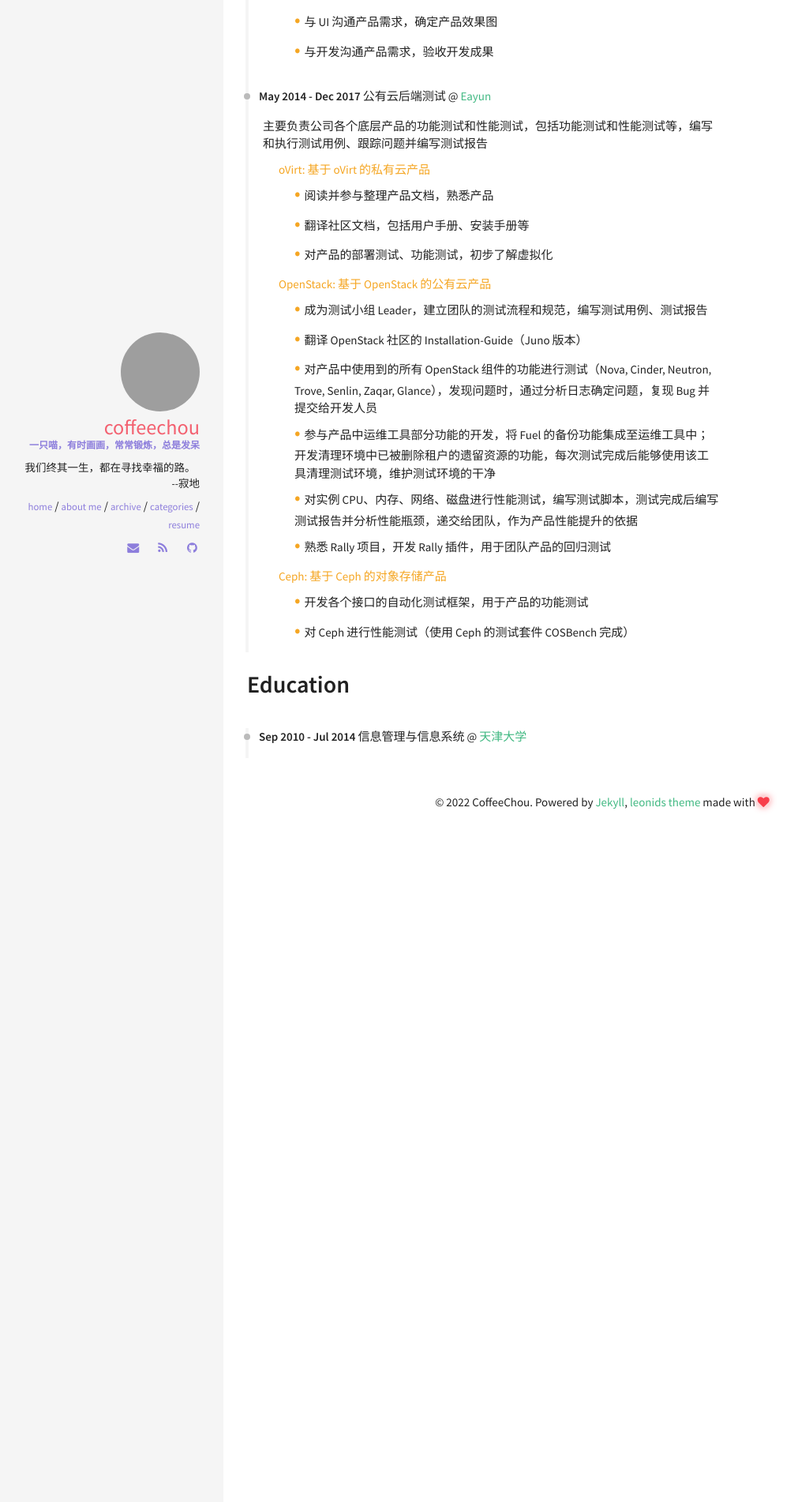
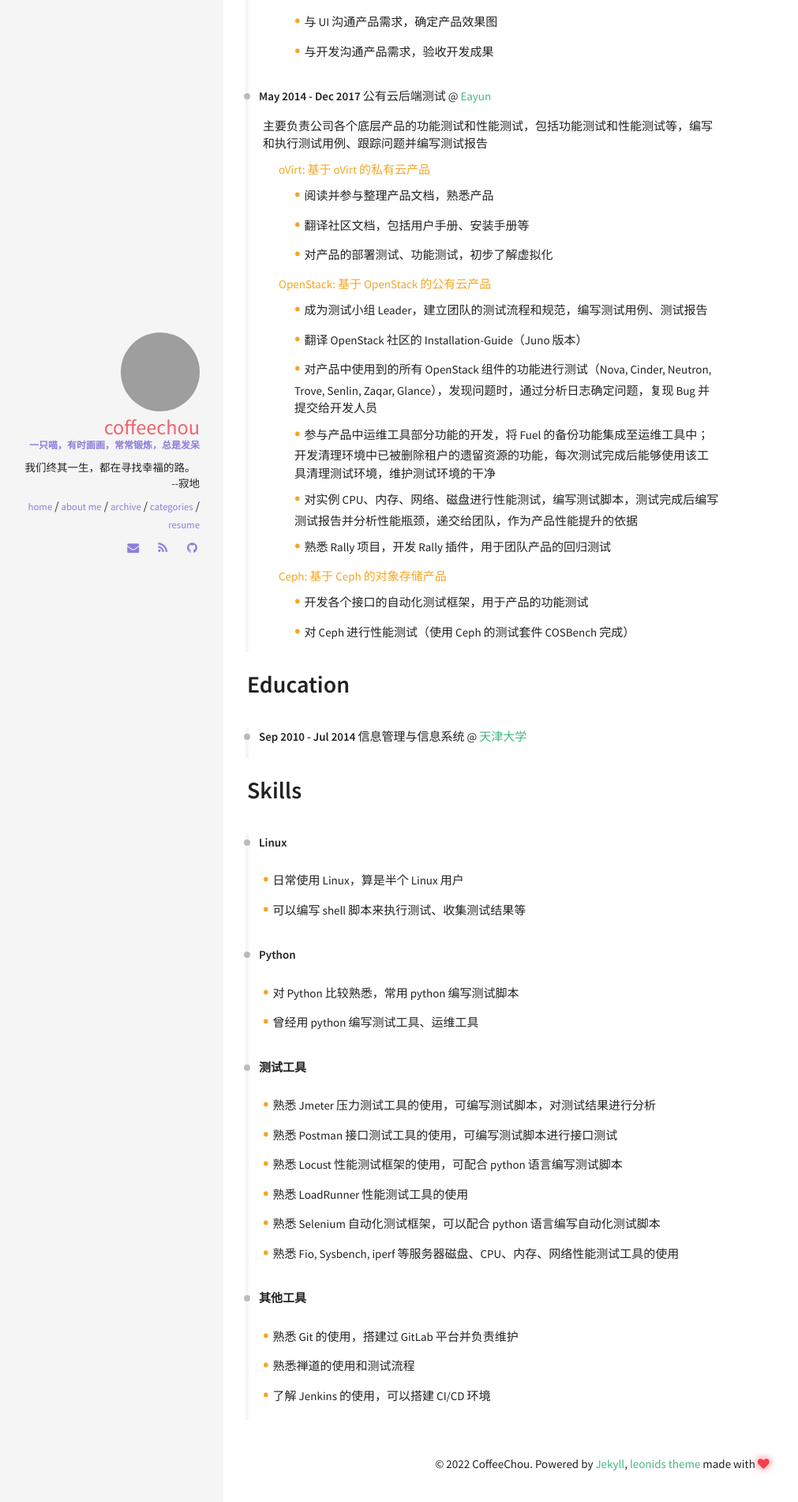
Before and after one commit to CoffeeChou/CoffeeChou.github.io, a Jekyll site: the page built from resume.html, in a window 1280 px wide. Shown: the part 705-2607 px from the top of the page at 79% size, without its empty margins (37-1048 px from the left). Built offline with Jekyll 4.4.1, drawn with Linux system fonts in a browser that asks for light colours; grey boxes are pictures that could not be loaded.

Commit message:
Add skills section
Signed-off-by: CoffeeChou <coffee.zyr@gmail.com>

```diff
--- /dev/null
+++ b/_data/index/skills.yml
@@ -0,0 +1,25 @@
+-
+  name: Linux
+  details:
+    - 日常使用 Linux，算是半个 Linux 用户
+    - 可以编写 shell 脚本来执行测试、收集测试结果等
+-
+  name: Python
+  details:
+    - 对 Python 比较熟悉，常用 python 编写测试脚本
+    - 曾经用 python 编写测试工具、运维工具
+-
+  name: 测试工具
+  details:
+    - 熟悉 Jmeter 压力测试工具的使用，可编写测试脚本，对测试结果进行分析
+    - 熟悉 Postman 接口测试工具的使用，可编写测试脚本进行接口测试
+    - 熟悉 Locust 性能测试框架的使用，可配合 python 语言编写测试脚本
+    - 熟悉 LoadRunner 性能测试工具的使用
+    - 熟悉 Selenium 自动化测试框架，可以配合 python 语言编写自动化测试脚本
+    - 熟悉 Fio, Sysbench, iperf 等服务器磁盘、CPU、内存、网络性能测试工具的使用
+-
+  name: 其他工具
+  details:
+    - 熟悉 Git 的使用，搭建过 GitLab 平台并负责维护
+    - 熟悉禅道的使用和测试流程
+    - 了解 Jenkins 的使用，可以搭建 CI/CD 环境
--- /dev/null
+++ b/_includes/sections/skills.html
@@ -0,0 +1,15 @@
+<div class="navy-line"></div>
+<h1><span data-i18n="skills.my_skills">Skills</span></h1>
+
+<div class="archive">
+  <div class="timeline" id="timeline">
+    {% for skill in site.data.index.skills %}
+    <div class="archive-title bio">
+        <div class="archive-title"><div class="archive-year"><strong>{{ skill.name }}</strong></div></div>
+        {% for details in skill.details %}
+        <div class="bio-data" style="margin-bottom: 0;"><span style="font-size: 25px;">• </span>{{ details }}</div>
+        {% endfor %}
+    </div>
+    {% endfor %}
+  </div>
+</div>
--- a/_layouts/resume.html
+++ b/_layouts/resume.html
@@ -9,5 +9,8 @@ layout: default
       <div class="row">
           {% include sections/education.html %}
       </div>
+      <div class="row">
+          {% include sections/skills.html %}
+      </div>
     </div>
 </div>
```
